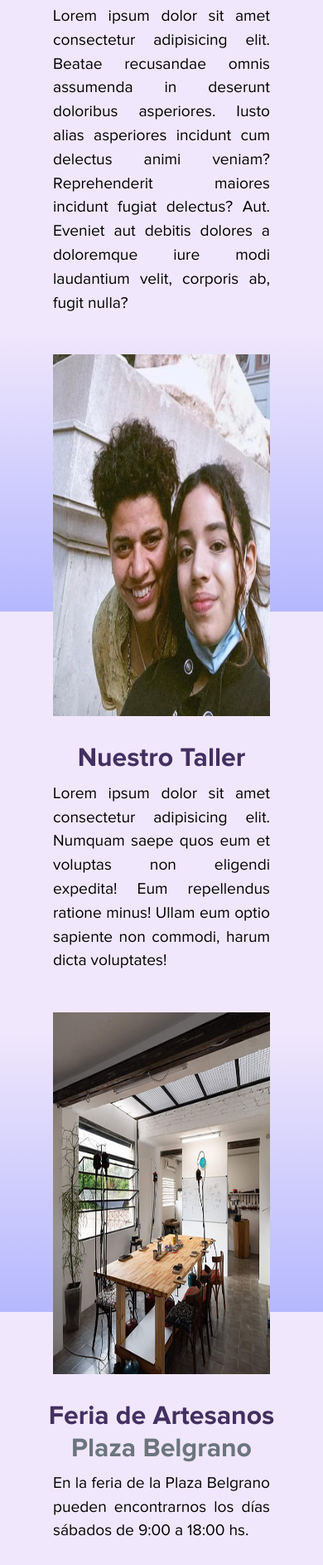
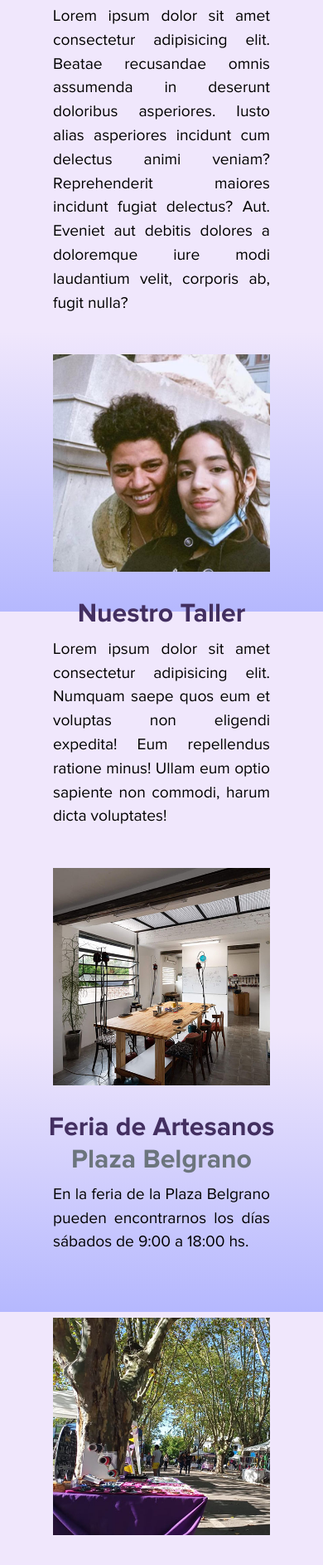
Before and after one commit to leotricotti/amuletos-del-alma-segunda-entrega, a plain HTML site: page pages/nosotras.html in a window 390 px wide. Shown: the part 107-1993 px from the top of the page at 83% size. Drawn offline with nearby package versions, Linux system fonts and the light colour scheme.

Commit message:
nosotras mobile terminada

```diff
--- a/css/style.css
+++ b/css/style.css
@@ -45,6 +45,13 @@ body {
     background-attachment: fixed;
 }
 
+ul {
+    list-style: none;
+}
+
+a {
+    text-decoration: none;
+}
 
 /* Header */
 
@@ -299,7 +306,7 @@ body {
 .nosotras-container {
     display: grid;
     grid-template:
-        "header"3.1rem  "nosotras" 50rem "taller" 50rem  "feria1" 50rem  "feria2" 30rem "footer"auto;
+        "header"3.1rem  "nosotras" 55rem "taller" 55rem  "feria1" 55rem  "feria2" 55rem "footer"auto;
 }
 
 .nosotras-main {
@@ -312,8 +319,6 @@ body {
     font-family: pnova-sb;
     font-size: 2rem;
     text-align: center;
-    /* padding: 4rem 0 0 0; */
-
 }
 
 .nosotras p {
@@ -326,7 +331,7 @@ body {
 
 .nosotras-img img{
     width: 100%;
-   padding: 2rem 4rem;
+    padding: 2rem 4rem;
 }
 
 .taller {
@@ -340,3 +345,5 @@ body {
 .feria2 {
     grid-area: feria2;
 }
+
+/* Galería */
--- a/pages/nosotras.html
+++ b/pages/nosotras.html
@@ -70,8 +70,7 @@
                     Eveniet aut debitis dolores a doloremque iure modi laudantium velit, corporis ab, fugit nulla?
                 </p>
                 <div class="nosotras-img">
-                    <img src="../multimedia/images/nosotras/artistas.jpg" width="500"
-                    height="500" alt="Imagen de las artistas">
+                    <img src="../multimedia/images/nosotras/artistas.jpg" alt="Imagen de las artistas">
 
                 </div>
             </div>
@@ -85,26 +84,31 @@
                 </p>
 
                 <div class="nosotras-img">
-                    <img src="../multimedia/images/nosotras/taller.jpg" width="500"
-                    height="500" alt="Imagen del taller">
+                    <img src="../multimedia/images/nosotras/taller.jpg" alt="Imagen del taller">
 
                 </div>
             </div>
 
             <div class="nosotras feria1">
+               <a href="https://goo.gl/maps/wuYL13xafbZFRH8XA"  target="_blank" >
                     <h2>
                         Feria de Artesanos <br> <span class="text-muted"> Plaza Belgrano</span>
                     </h2>
                 <p>
                     En la feria de la Plaza Belgrano pueden encontrarnos los días sábados
                     de 9:00 a 18:00 hs.
+                    <br>
+                    <br>
                 </p>
+                </div>
                 <div class="nosotras-img">
-                    <img src="../multimedia/images/nosotras/feriaCityBell.jpg" width="500" height="500" alt="Imagen de la feria de City Bell">
+                    <img src="../multimedia/images/nosotras/feriaCityBell.jpg" alt="Imagen de la feria de City Bell">
                 </div>
+
             </div>
 
             <div class="nosotras feria2">
+                <a href="https://goo.gl/maps/yvAt8E5LJTJXVzgz6" target="_blank" >
                     <h2>
                         Feria de Artesanos <br> <span class="text-muted"> Plaza Castells</span>
                     </h2>
@@ -113,8 +117,7 @@
                     de 14:00 a 19:00 hs.
                 </p>
                 <div class="nosotras-img">
-                    <img src="../multimedia/images/nosotras/feriaVillaElisa.jpg" width="500"
-                    height="500" alt="Imagen de la feria de Villa Elisa">
+                    <img src="../multimedia/images/nosotras/feriaVillaElisa.jpg" alt="Imagen de la feria de Villa Elisa">
                 </div>
             </div>
         </main>
```
Lines whose indentation alone changed are shown as unchanged.
